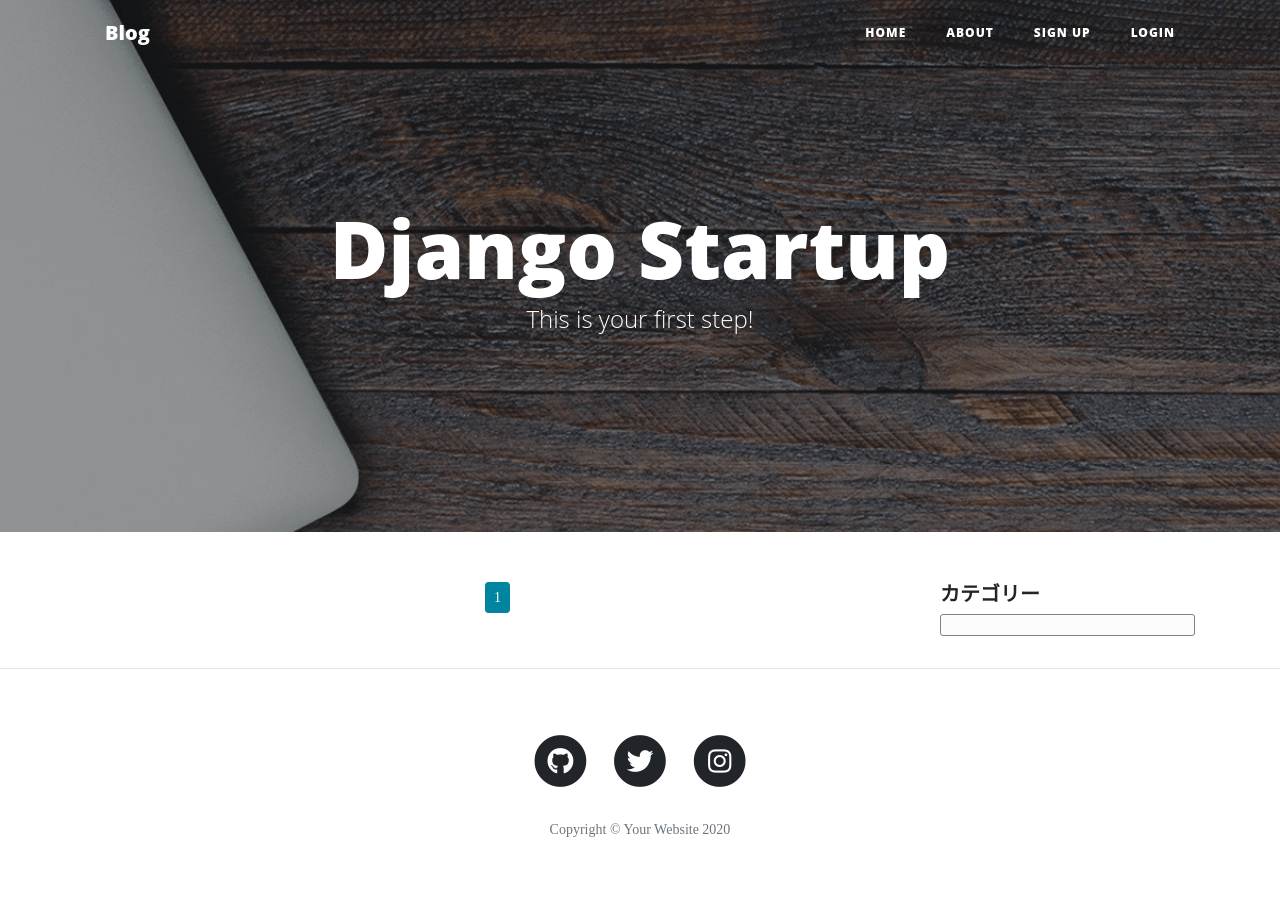
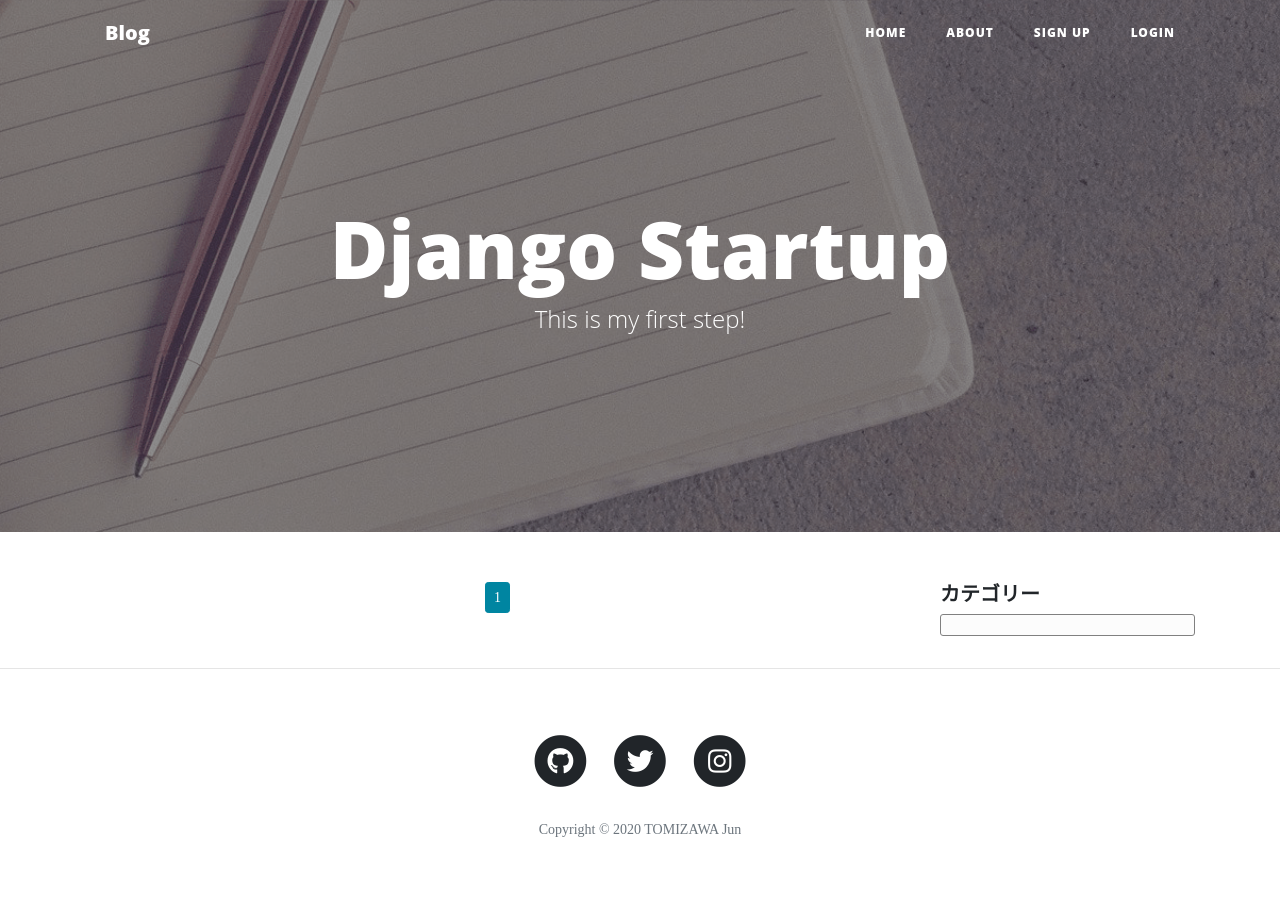
Before and after one commit to tomizawa0214/django-blog, a Django app: page / in a window 1280 px wide. Run offline with Django 3.2, Linux system fonts and the light colour scheme; data that the repository does not hold is empty; some libraries are stand-ins or nearby versions.

Commit message:
タイトル周りの変更

```diff
--- a/blog/static/css/blog.css
+++ b/blog/static/css/blog.css
@@ -103,6 +103,10 @@ img::-moz-selection {
   color: #343a40;
 }
 
+button:focus {
+  outline: none;
+}
+
 #mainNav .navbar-nav > li.nav-item > a {
   font-size: 12px;
   font-weight: 800;
@@ -167,11 +171,11 @@ img::-moz-selection {
 header.masthead {
   background-image: url('/static/img/title.png');
   margin-bottom: 50px;
-  /* background: no-repeat center center; */
   background-color: #868e96;
   background-attachment: scroll;
   position: relative;
   background-size: cover;
+  background-position: right;
 }
 
 header.masthead .overlay {
--- a/blog/templates/blog/base.html
+++ b/blog/templates/blog/base.html
@@ -108,7 +108,7 @@
 				</a>
 				</li>
 			</ul>
-			<p class="copyright text-muted">Copyright &copy; Your Website 2020</p>
+			<p class="copyright text-muted">Copyright &copy; 2020 TOMIZAWA Jun</p>
 			</div>
 		</div>
 		</div>
--- a/blog/templates/blog/post_list.html
+++ b/blog/templates/blog/post_list.html
@@ -3,7 +3,7 @@
 {% block header %}
 <div class="site-heading">
 	<h1>Django Startup</h1>
-	<span class="subheading">This is your first step!</span>
+	<span class="subheading">This is my first step!</span>
 </div>
 {% endblock %}
 
```
Also changed, not shown: blog/static/img/title.png.
